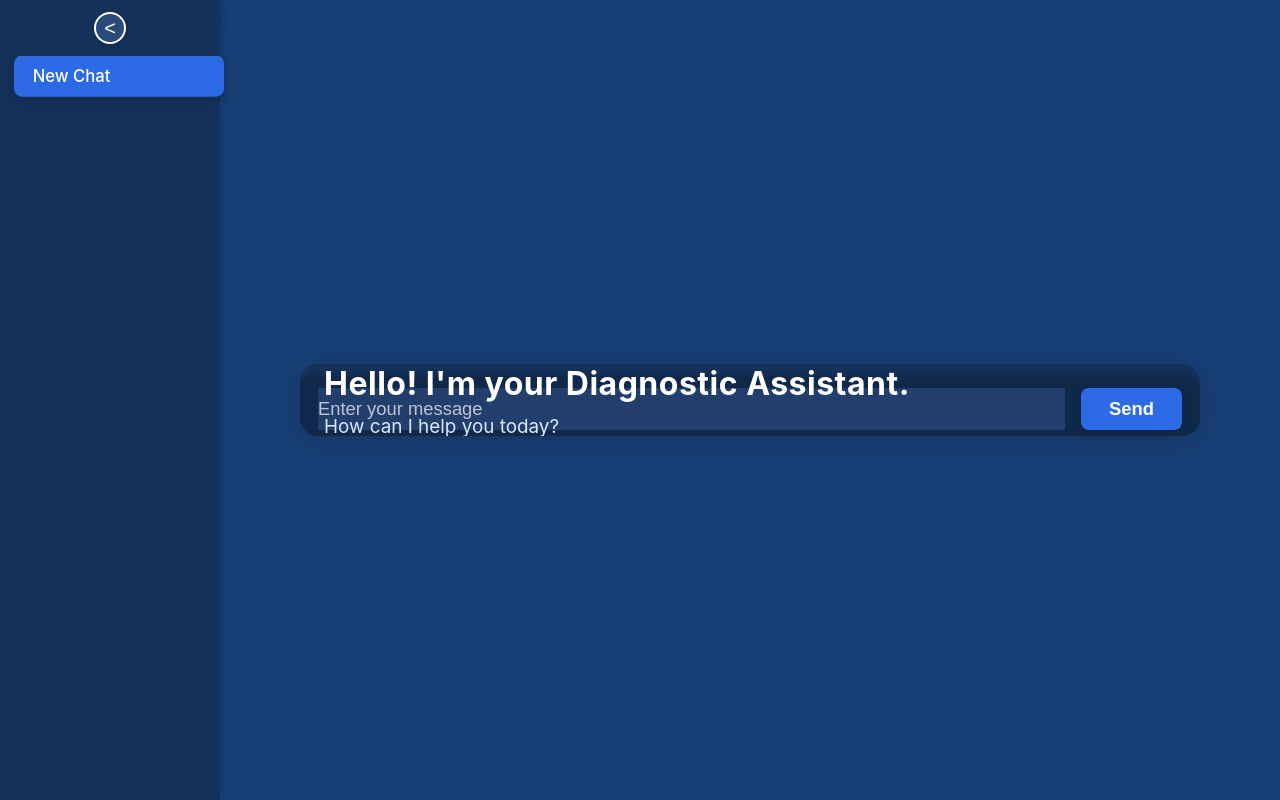
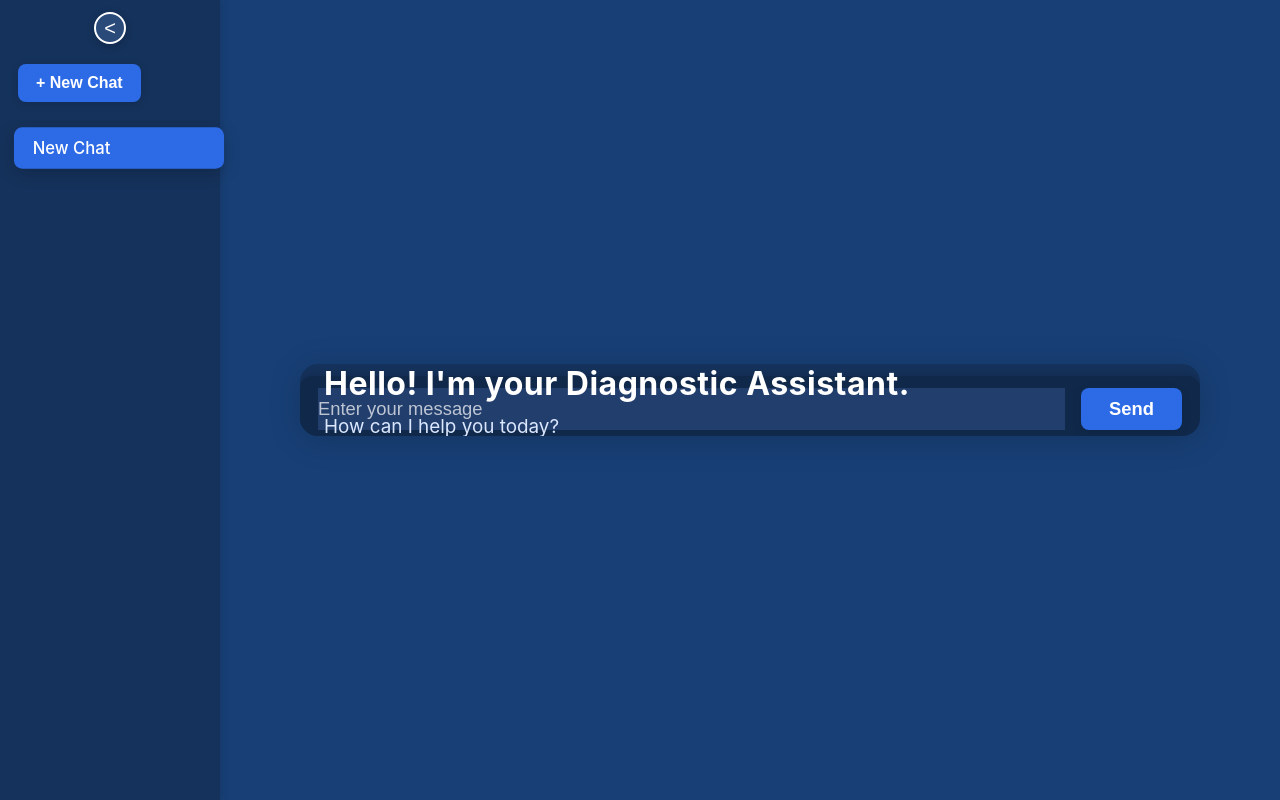
Before and after one commit to meraxesism/DiaNav, a React (Create React App) app in the folder dianav-frontend/: page / in a window 1280 px wide. Built offline with nearby package versions, Linux system fonts and the light colour scheme.

Commit message:
UI: Fix sidebar toggle and new chat button overlap, Tata logo, and persistent layout improvements

```diff
--- a/dianav-frontend/src/App.css
+++ b/dianav-frontend/src/App.css
@@ -568,10 +568,11 @@ html, body {
   align-items: flex-start;
   padding: 12px 0 0 0;
   background: #15325c;
-  position: absolute;
+  position: relative;
   top: 0;
   left: 0;
   z-index: 3;
+  margin-bottom: 8px;
 }
 .dianav-sidebar-toggle {
   background: #2a4a7a;
@@ -622,3 +623,45 @@ html, body {
   max-width: 90vw;
   min-width: 320px;
 }
+.dianav-newchat-row {
+  width: 100%;
+  display: flex;
+  justify-content: flex-start;
+  align-items: center;
+  margin-top: 0;
+  margin-bottom: 8px;
+  position: relative;
+  z-index: 100;
+  background: #15325c;
+}
+.dianav-sidebar.collapsed .dianav-newchat-row {
+  justify-content: center;
+  margin-left: 0;
+  margin-top: 56px;
+}
+.dianav-newchat-btn,
+.dianav-newchat-btn-collapsed {
+  position: relative;
+  z-index: 101;
+}
+.dianav-newchat-btn-collapsed {
+  background: #2d6be6;
+  color: #fff;
+  border: none;
+  border-radius: 50%;
+  width: 36px;
+  height: 36px;
+  font-size: 1.5rem;
+  font-weight: 700;
+  display: flex;
+  align-items: center;
+  justify-content: center;
+  cursor: pointer;
+  box-shadow: 0 2px 8px #0002;
+  transition: background 0.2s, box-shadow 0.2s, transform 0.15s;
+}
+.dianav-newchat-btn-collapsed:hover {
+  background: #2351a2;
+  box-shadow: 0 4px 16px #0003;
+  transform: translateY(-2px) scale(1.08);
+}
--- a/dianav-frontend/src/App.tsx
+++ b/dianav-frontend/src/App.tsx
@@ -87,7 +87,7 @@ function App() {
 
   const handleNewChat = () => {
     const newId = (Date.now() + Math.random()).toString();
-    setChats([{ id: newId, heading: 'New Chat', messages: [] }, ...chats]);
+    setChats(prevChats => [{ id: newId, heading: 'New Chat', messages: [] }, ...prevChats]);
     setActiveChatId(newId);
     setInput('');
     setShowWelcome(true);
@@ -101,8 +101,14 @@ function App() {
             {sidebarOpen ? '<' : '>'}
           </button>
         </div>
-        {sidebarOpen && <>
-          <button className="dianav-newchat-btn" onClick={handleNewChat}>+ New Chat</button>
+        <div className="dianav-newchat-row">
+          {sidebarOpen ? (
+            <button className="dianav-newchat-btn" onClick={handleNewChat}>+ New Chat</button>
+          ) : (
+            <button className="dianav-newchat-btn-collapsed" title="New Chat" onClick={handleNewChat}>+</button>
+          )}
+        </div>
+        {sidebarOpen && (
           <div className="dianav-chat-list">
             {chats.map(chat => (
               <div
@@ -114,17 +120,13 @@ function App() {
               </div>
             ))}
           </div>
-        </>}
+        )}
       </aside>
       <div className={`dianav-center-wrap${sidebarOpen ? '' : ' center-absolute'}`}>
         <div className="dianav-root dianav-root-wide">
           <header className="dianav-header">
             <div className="dianav-logo">
-              {/* Tata logo placeholder, replace later */}
-              <svg width="36" height="36" viewBox="0 0 36 36" fill="none" xmlns="http://www.w3.org/2000/svg">
-                <circle cx="18" cy="18" r="18" fill="#fff" />
-                <text x="18" y="24" textAnchor="middle" fontSize="18" fill="#184077" fontFamily="Arial" fontWeight="bold">T</text>
-              </svg>
+              <img src="/tata-logo.png" alt="Tata Motors Logo" style={{ width: 48, height: 48, objectFit: 'contain' }} />
             </div>
             <div className="dianav-title">DIAGNOSTIC NAVIGATOR</div>
             <div className="dianav-ai-label">AI Assistant</div>
```
Also changed, not shown: dianav-frontend/public/tata-logo.png (added).
